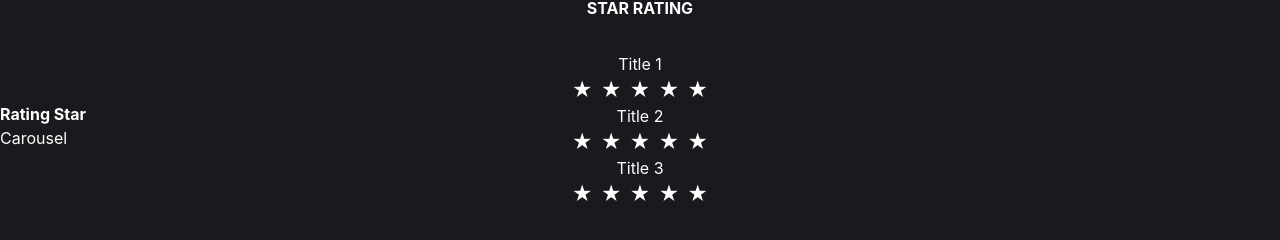
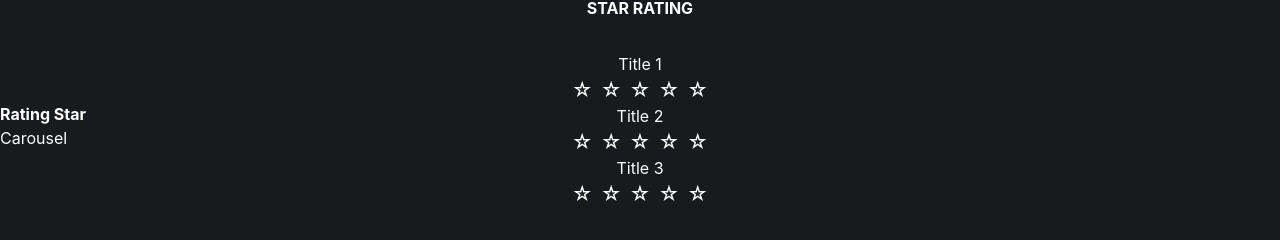
Before and after one commit to FattahSalleh/fattahsalleh.github.io, a React (Create React App) app: page /practice in a window 1280 px wide. Shown: the part 298-538 px from the top of the page. Built offline with nearby package versions, Linux system fonts and the light colour scheme; no server answers.

Commit message:
chore: update star icon for non selected

```diff
--- a/src/components/Practice/RatingStar/Star.tsx
+++ b/src/components/Practice/RatingStar/Star.tsx
@@ -2,6 +2,6 @@ export function Star({ index, star, onClick }: { index: number, star: boolean, o
 
 
     return (
-        <span className="cursor-pointer" onClick={() => onClick(index)}>{star ? <span>⭐</span> : <span>★</span>}</span>
+        <span className="cursor-pointer" onClick={() => onClick(index)}>{star ? <span>⭐</span> : <span>☆</span>}</span>
     )
 }
```
